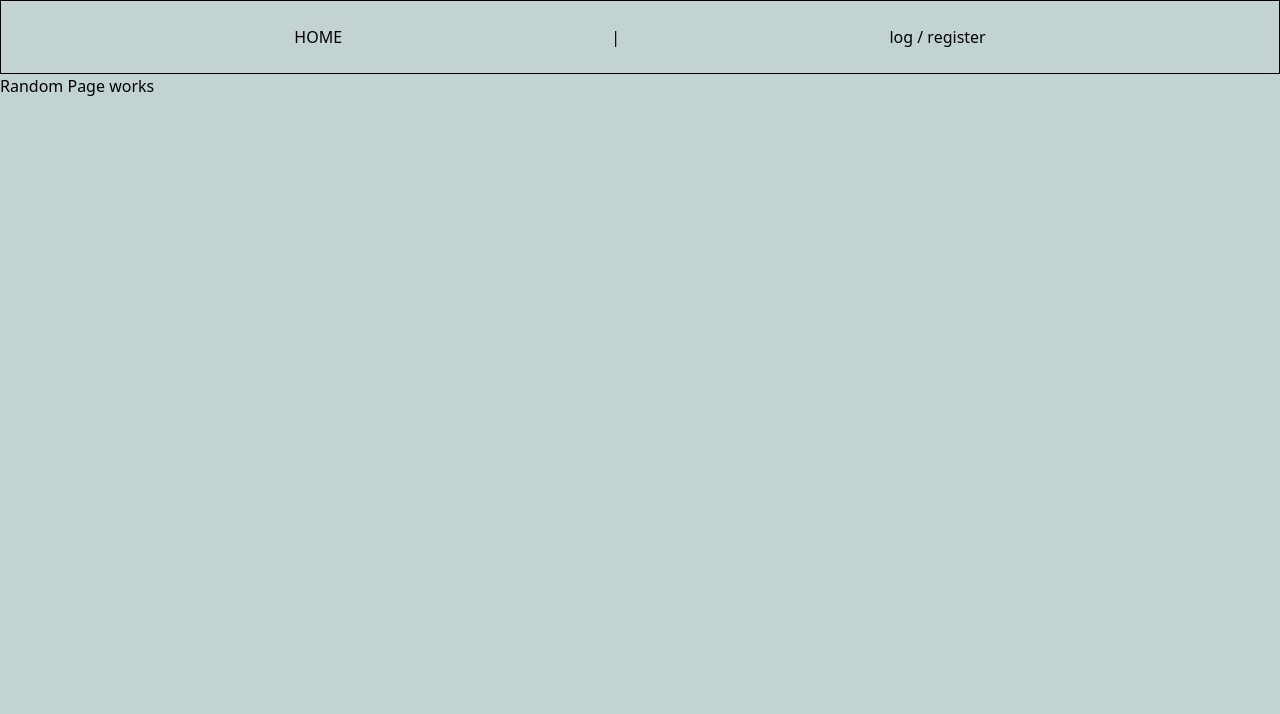
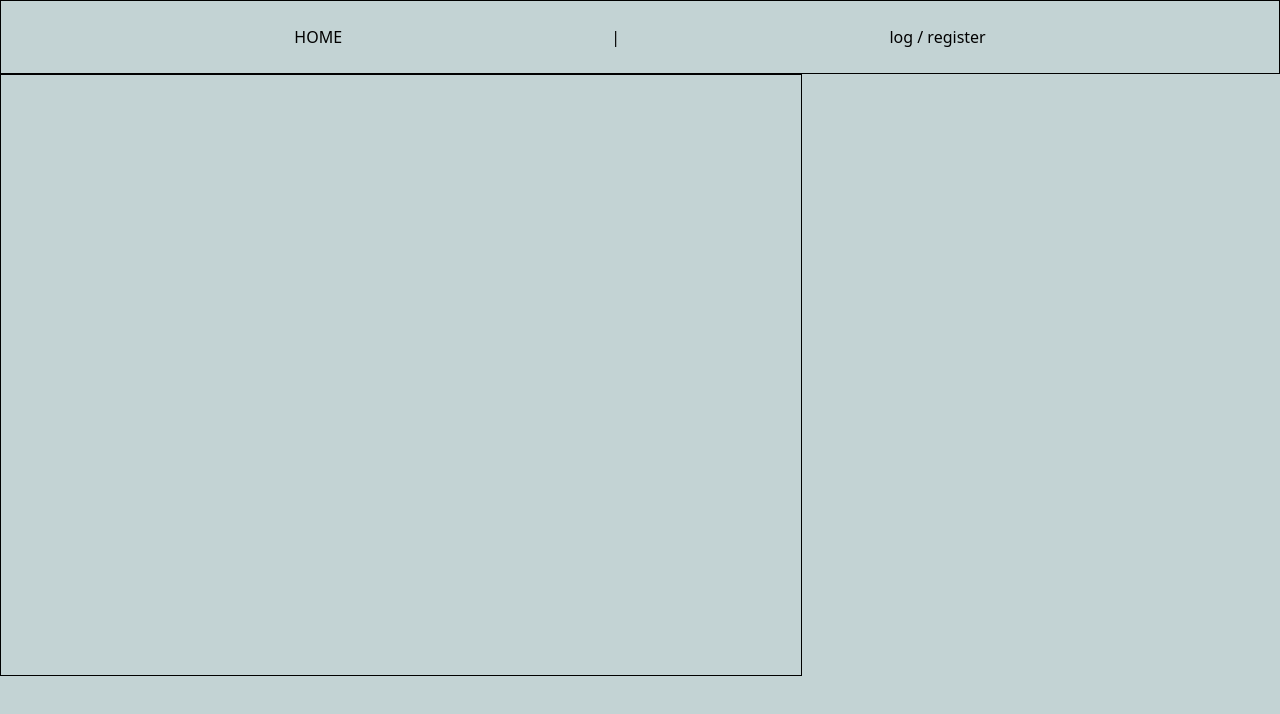
Before and after one commit to HadHod/what-is-it, a React (Vite) app: page /random in a window 1280 px wide. Shown: the top 714 px of the page. Built offline with nearby package versions, Linux system fonts and the light colour scheme.

Commit message:
init canvas

```diff
--- a/src/pages/RandomGamePage.tsx
+++ b/src/pages/RandomGamePage.tsx
@@ -1,7 +1,31 @@
-import React, { ReactElement } from 'react';
+import React, { ReactElement, RefObject, useState } from 'react';
 
 function RandomGamePage(): ReactElement {
-  return (<div>Random Page works</div>)
+  const [context, setContext] = useState<CanvasRenderingContext2D | null | undefined>(null);
+
+  const canvas: RefObject<HTMLCanvasElement> = React.useRef<HTMLCanvasElement>(null);
+
+  function handleCanvasClick(event: React.MouseEvent<Element, MouseEvent>): void {
+    const rect: DOMRect | undefined = canvas.current?.getBoundingClientRect();
+    const currentCoord = {
+      x: event.clientX - (rect?.left || 0),
+      y: event.clientY - (rect?.top || 0),
+    };
+    draw(currentCoord);
+  }
+
+  function draw({ x, y }: { x: number, y: number }): void {
+    if (context) {
+      context.fillStyle = "rgb(200, 0, 0)";
+      context.fillRect(x - 25, y - 25, 50, 50);
+    }
+  }
+
+  React.useEffect(() => {
+    setContext(canvas.current?.getContext('2d'));
+  }, []);
+
+  return <canvas ref={canvas} height={600} width={800} className="border border-solid border-black" onClick={handleCanvasClick} />;
 }
 
 export default RandomGamePage;
```
